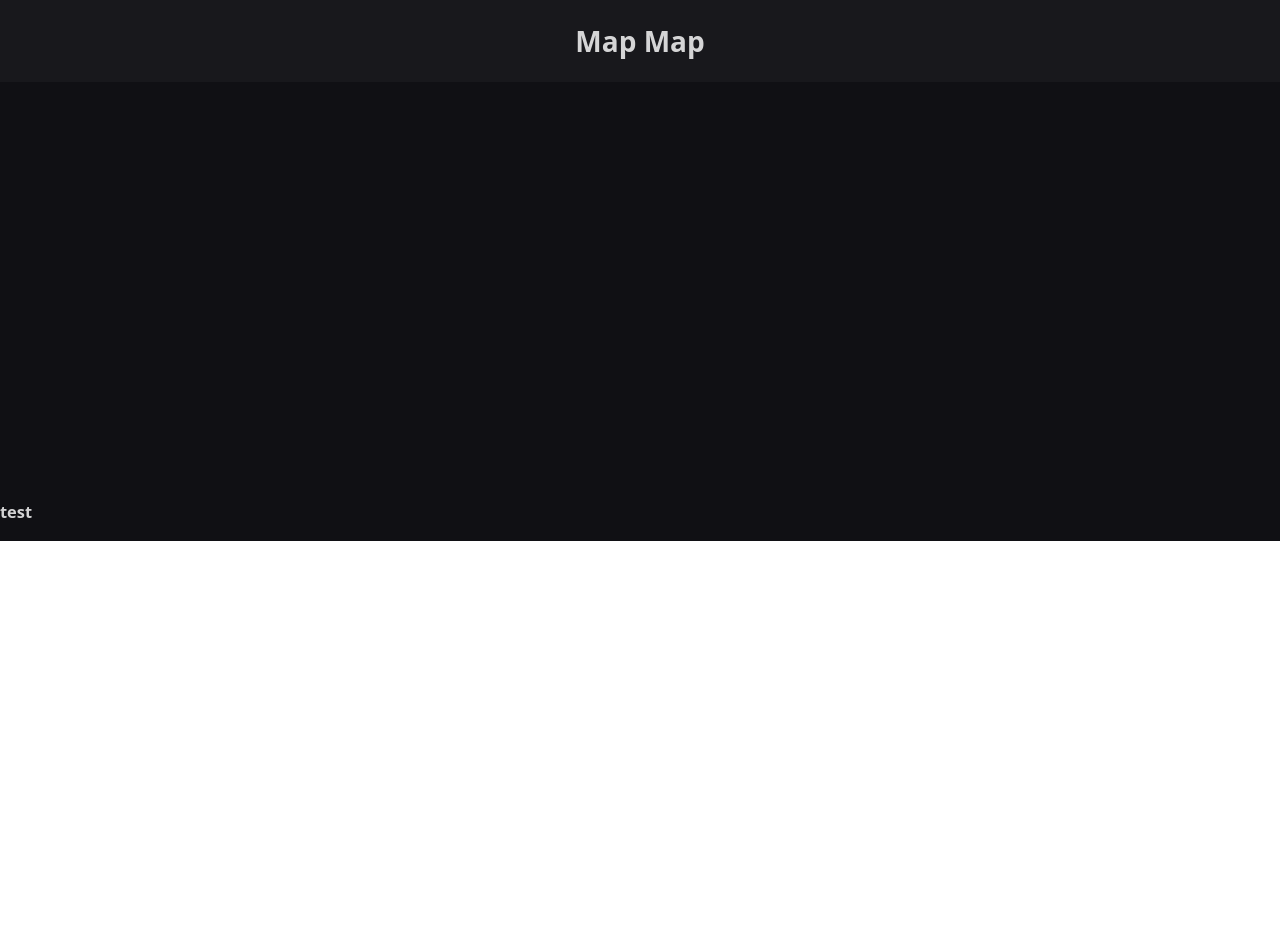
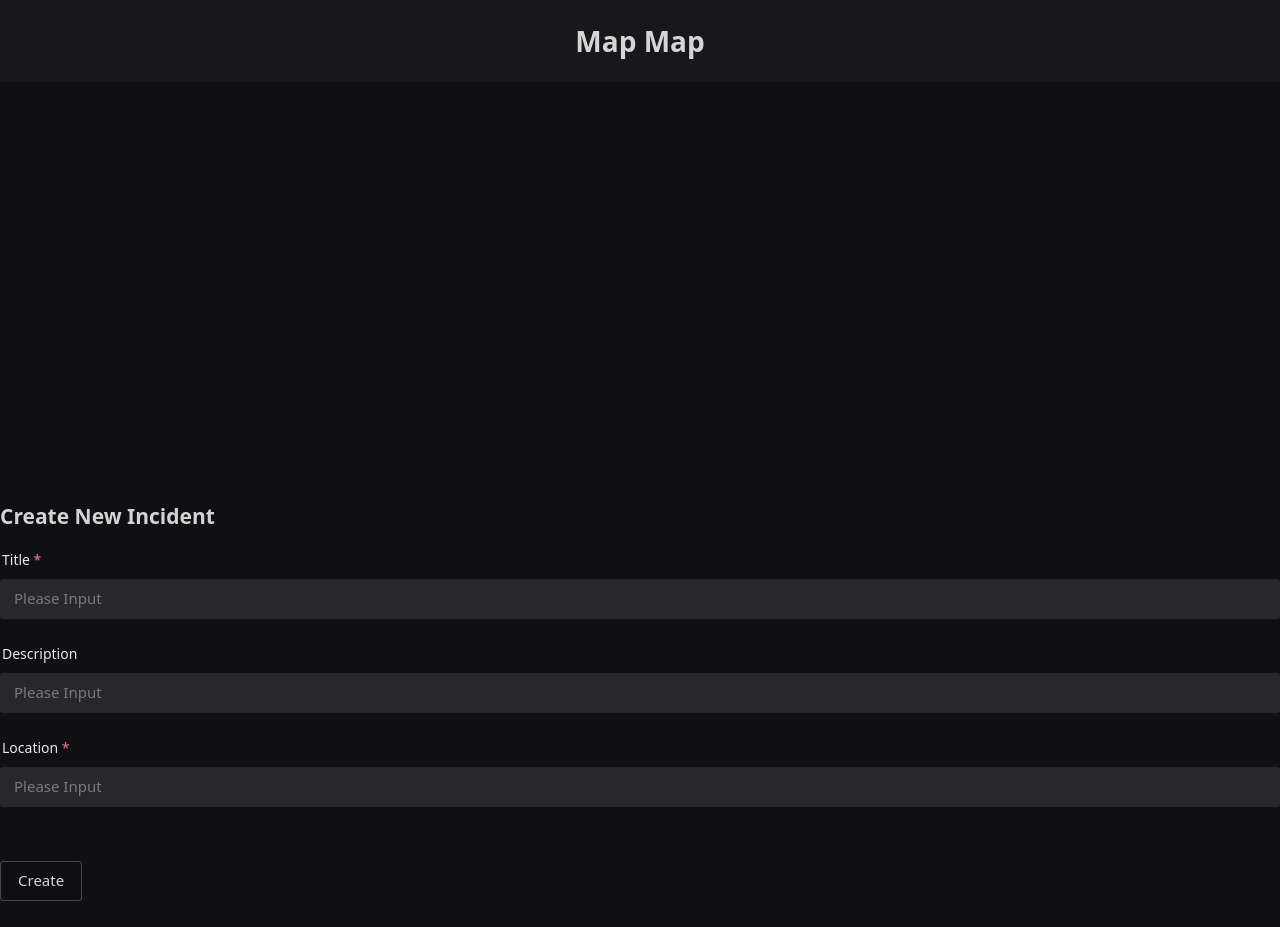
Before and after one commit to quasikyo/map-map, a Vue app: page / in a window 1280 px wide. Before the commit the page ends 800 px from the top, so only its background shows below. Built offline with nearby package versions, Linux system fonts and the light colour scheme.

Commit message:
incident form layout

```diff
--- a/src/App.vue
+++ b/src/App.vue
@@ -1,4 +1,6 @@
 <script setup>
+import CreateIncidentForm from './components/CreateIncidentForm.vue';
+
 import {
 	NConfigProvider, darkTheme,
 	NMessageProvider,
@@ -47,7 +49,7 @@ const loader = new Loader({
 
 				<n-layout-content>
 					<div id="map" style="width: 400px; height: 400px;"></div>
-					<router-view />
+					<create-incident-form />
 				</n-layout-content>
 			</n-layout>
 
--- /dev/null
+++ b/src/components/CreateIncidentForm.vue
@@ -0,0 +1,63 @@
+<script setup>
+import { NForm, NFormItem, NInput, NButton, useMessage } from 'naive-ui';
+import { ref } from 'vue';
+
+const message = useMessage();
+
+const incidentForm = ref(null);
+const incidentValues = ref({
+	title: '',
+	description: '',
+	location: '',
+});
+const formRules = {
+	title: {
+		required: true,
+		message: 'Please provide a title.',
+		trigger: 'blur',
+	},
+	description: {
+
+	},
+	location: {
+		required: true,
+		message: 'Please provide a location.',
+		trigger: 'blur',
+	},
+};
+
+function createIncident() {
+	incidentForm.value?.validate((errors) => {
+		if (errors) {
+			message.error('Invalid values provided.');
+		} // if
+
+		// TODO: submit incident
+	});
+}
+
+</script>
+
+
+
+<template>
+	<header>
+		<h2>Create New Incident</h2>
+	</header>
+
+	<n-form size="large" :model="incidentValues" :rules="formRules" ref="incidentForm">
+		<n-form-item label="Title" path="title" required>
+			<n-input v-model:value="incidentValues.title" />
+		</n-form-item>
+		<n-form-item label="Description" path="description">
+			<n-input v-model:value="incidentValues.description" />
+		</n-form-item>
+		<n-form-item label="Location" path="location" required>
+			<n-input v-model:value="incidentValues.location" />
+		</n-form-item>
+
+		<n-form-item>
+			<n-button @click="createIncident">Create</n-button>
+		</n-form-item>
+	</n-form>
+</template>
```
